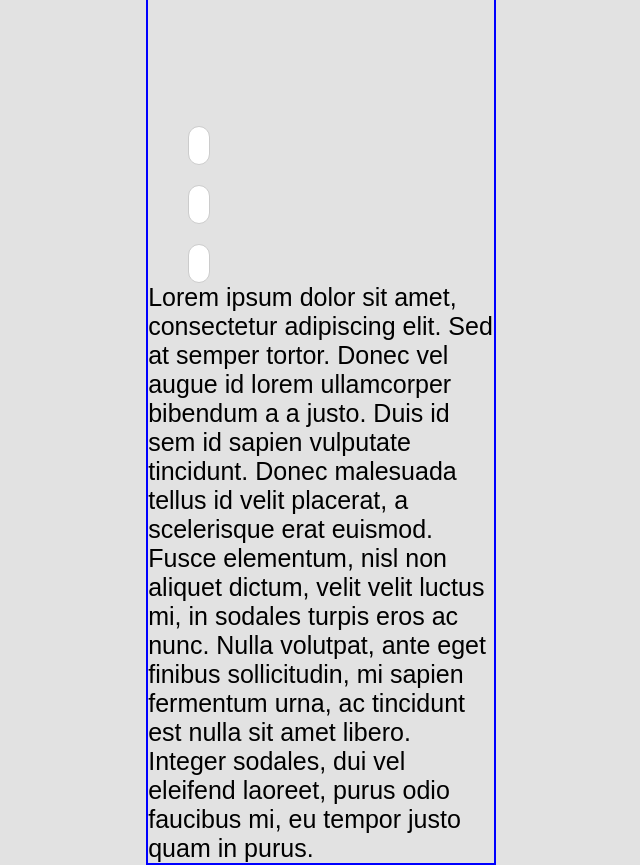
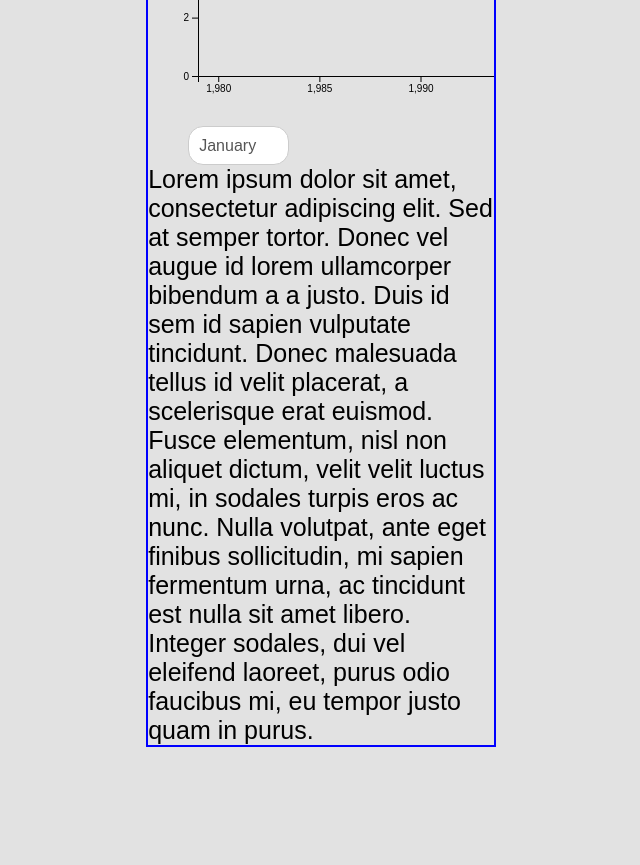
Before and after one commit to karthikkurella/DATAVIZ, a plain HTML site: page lineChart.html in a window 1280 px wide. Shown: the part 780-1645 px from the top of the page, without its empty margins (319-959 px from the left). After the commit the page ends 1527 px from the top, so only its background shows below. Drawn offline with nearby package versions, Linux system fonts and the light colour scheme; a web font is replaced by a local one.

Commit message:
Linechart drawn
...

```diff
--- a/js/lineChart.js
+++ b/js/lineChart.js
@@ -35,7 +35,7 @@ d3.json(pathToJsonData)
         'December'  : '12'
       }
 
-    const monthDropdown = d3.select('#month-select2');
+    const monthDropdown = d3.select('#month-select');
     monthDropdown.selectAll('option')
         .data(months)
         .enter()
@@ -78,7 +78,7 @@ d3.json(pathToJsonData)
             return d.month === monthNum && d.climateIndicator === 'seaIce' && d.region === "northernHemisphere"});
             //console.log(filteredData2);
 
-        //console.log(filteredData1);
+        console.log(filteredData1);
         x.domain(d3.extent(filteredData1, d => d.year));
         y.domain([0, d3.max(filteredData1, d => d.value)]);
 
--- a/lineChart.html
+++ b/lineChart.html
@@ -39,15 +39,6 @@
           <select id="month-select"></select>
         </div>
 
-        <div id="climateIndicator-dropdown" class="dropdown">
-          <label for="climateIndicator-select"></label>
-          <select id="climateIndicator-select"></select>
-        </div>
-
-        <div id="region-dropdown" class="dropdown">
-          <label for="region-select"></label>
-          <select id="region-select"></select>
-        </div>
       </div>
 
     <p id="paragraph1">Lorem ipsum dolor sit amet, consectetur adipiscing elit. Sed at semper tortor. Donec vel augue id lorem ullamcorper bibendum a a justo. Duis id sem id sapien vulputate tincidunt. Donec malesuada tellus id velit placerat, a scelerisque erat euismod. Fusce elementum, nisl non aliquet dictum, velit velit luctus mi, in sodales turpis eros ac nunc. Nulla volutpat, ante eget finibus sollicitudin, mi sapien fermentum urna, ac tincidunt est nulla sit amet libero. Integer sodales, dui vel eleifend laoreet, purus odio faucibus mi, eu tempor justo quam in purus.</p>
```
